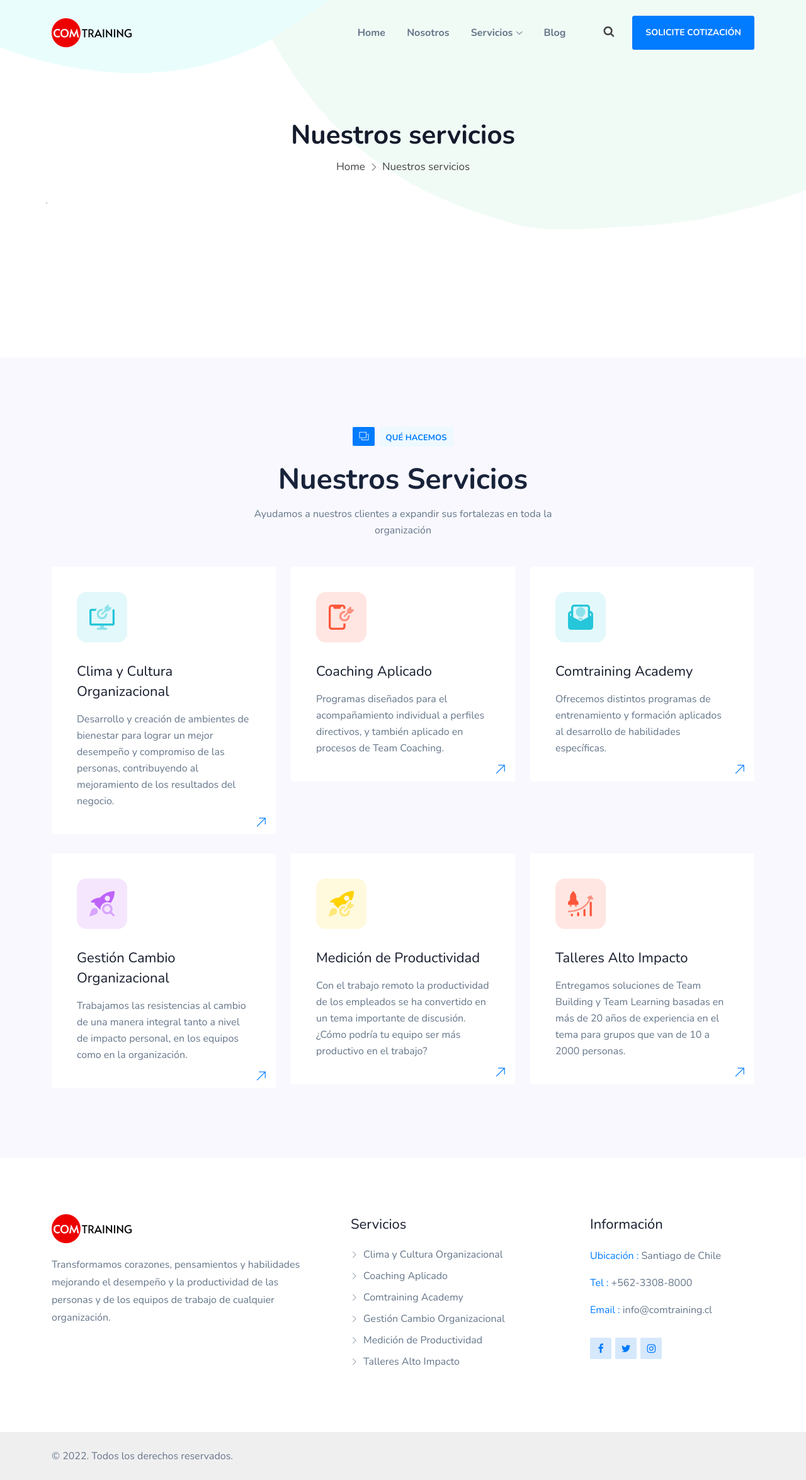
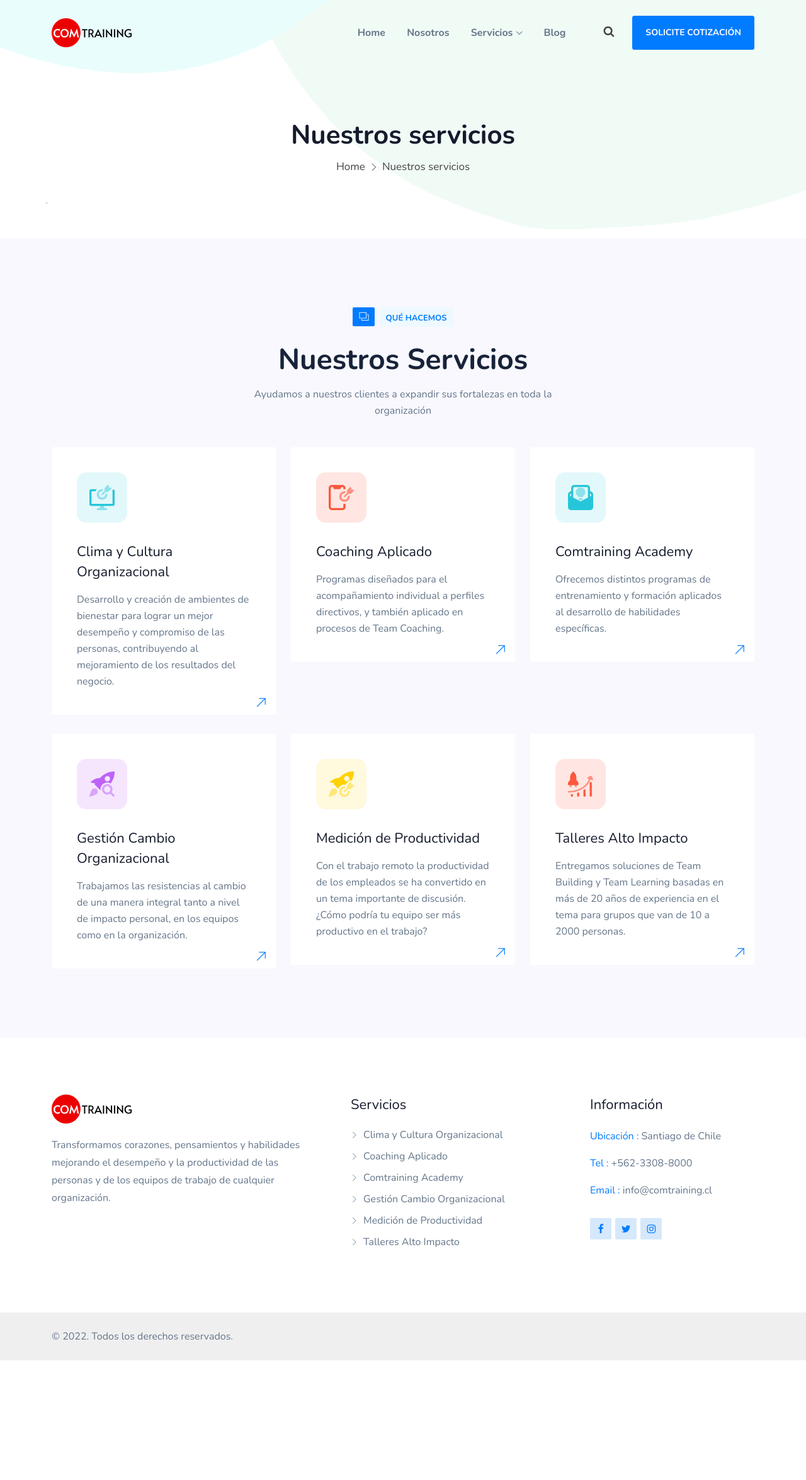
Before and after one commit to fjvalles/comtraining-landing, a Jekyll site: the page built from services.html, in a window 1280 px wide. Shown: the whole page at 63% size. Built offline with Jekyll 4.4.1, drawn with Linux system fonts in a browser that asks for light colours; a script that is not in the unit is left out; after the commit the page ends 2160 px from its top, so only the background shows below that.

Commit message:
chore: removed capitalized from subtitiles in features

```diff
--- a/services.html
+++ b/services.html
@@ -22,6 +22,5 @@ permalink: /nuestros-servicios
         </div>
     </div>
     <!-- End Breadcrumb Area -->
-    {% include sections/w-service-section.html %}
     {% include sections/service-section.html %}
 </main>
--- a/style.css
+++ b/style.css
@@ -1524,7 +1524,7 @@ div#preloader {
 
 .support-services .support-content h4 {
   font-size: 22px;
-  text-transform: capitalize;
+  /* text-transform: capitalize; */
   padding-bottom: 0px;
 }
 
```
